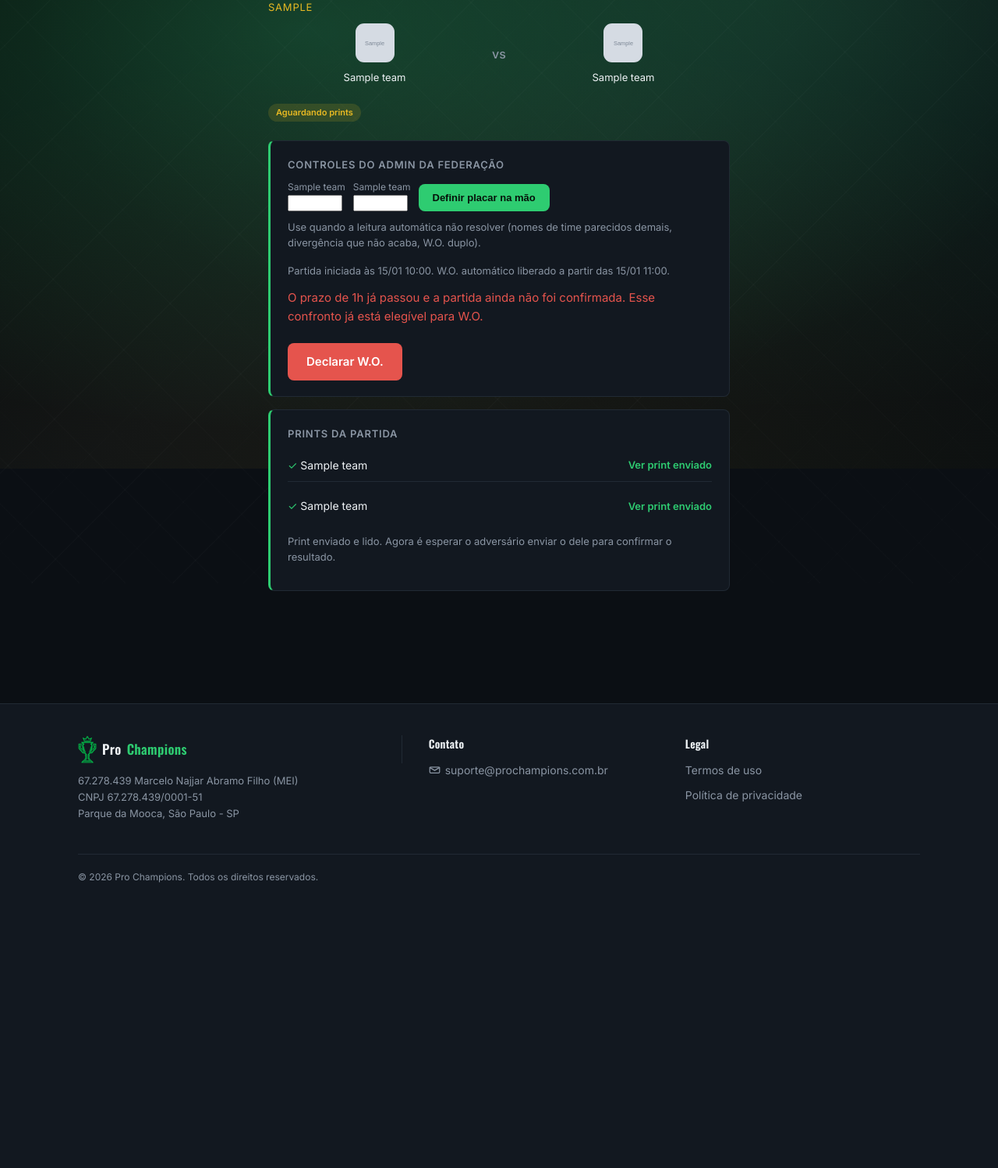
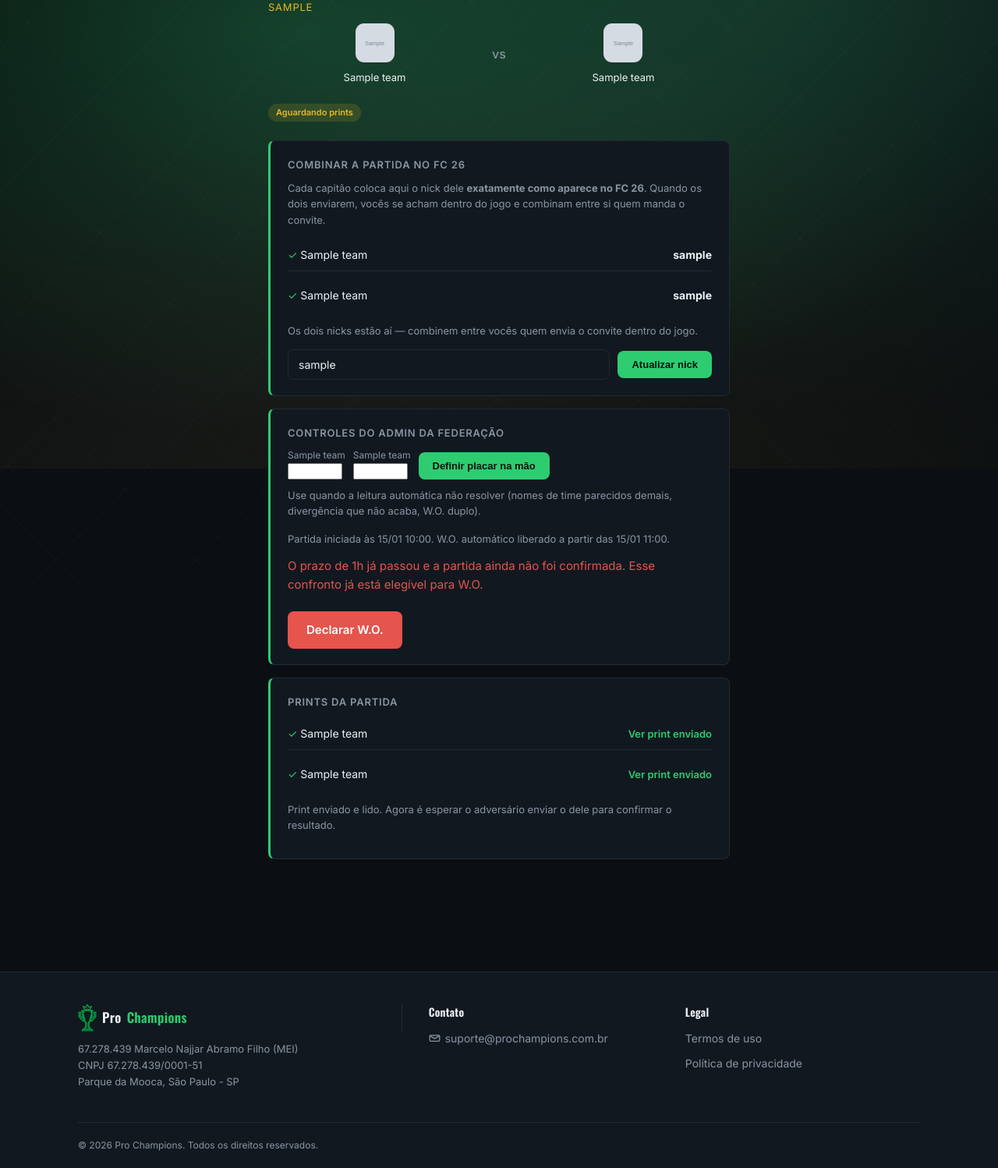
Before and after one commit to Celoabramo/pro-champions, a Flask app: page /campeonatos/1/confrontos/1 in a window 1280 px wide. Shown: the part 199-1697 px from the top of the page at 78% size. Before the commit the page ends 1331 px from the top, so only its background shows below. Run offline with Flask 3, Linux system fonts and the light colour scheme; a user stored in the database is signed in; tables that the repository leaves empty hold one stand-in row (values such as "Sample post"); grey boxes marked "Sample" are stand-in pictures; some libraries are stand-ins or nearby versions.

Commit message:
Adiciona nick do FC 26 na partida e corrige reembolso indevido do ultimo time
NICK DO FC 26 (pedido do organizador):
Na tela da partida, cada capitao publica o nick dele exatamente como
aparece no FC 26. Os dois times (e o admin da federacao) veem os dois
nicks e combinam entre si quem manda o convite dentro do jogo. E por
confronto, nao fixo no perfil, porque quem hospeda pode mudar de uma
partida pra outra. Visitante deslogado nao ve os nicks.

BUG GRAVE QUE EU MESMO INTRODUZI HOJE (achado na regressao):
o ultimo time a preencher a ultima vaga era SEMPRE recusado e
reembolsado - mas continuava marcado como pago e jogava assim mesmo.
Ou seja, todo campeonato perdia uma inscricao inteira (R$9 + taxa de
envio), virando prejuizo em vez de lucro. Causa: a checagem de lotacao
contava a propria inscricao sendo confirmada como vaga ja ocupada.
Agora ela e ignorada na conta.

Junto disso: time reembolsado continuava contando como inscrito, o que
deixava o torneio com mais times do que vagas e travava o chaveamento
(exatamente o problema que o reembolso deveria evitar). Agora quem foi
reembolsado sai de times_inscritos e da lista da tela.

Testado localmente: 4 times num torneio de 4 vagas sem nenhum
reembolso indevido; pagamento atrasado (botao e webhook) reembolsando
R$7,40 e ficando fora do torneio; chaveamento fechando certo com o
reembolsado fora; contador e lista da tela batendo; e o fluxo completo
do campeonato (inscricao, pagamento, chaveamento, print, placar
manual, final, premio e repasse) rodando de ponta a ponta com os nicks
preenchidos.

Co-Authored-By: Claude Opus 5 <noreply@anthropic.com>

```diff
--- a/app.py
+++ b/app.py
@@ -1190,7 +1190,7 @@ def detalhe_campeonato(torneio_id):
     )
 
 
-def _vagas_ocupadas(torneio):
+def _vagas_ocupadas(torneio, ignorar_inscricao_id=None):
     """Vagas que já não estão disponíveis: as pagas MAIS as com Pix gerado e
     ainda dentro do prazo de pagamento.
 
@@ -1198,13 +1198,22 @@ def _vagas_ocupadas(torneio):
     gerar Pix ao mesmo tempo num campeonato de 4 vagas — se 6 pagassem, o
     chaveamento nunca mais era gerado (ele exige o número exato de times) e
     o dinheiro dos que sobraram ficava preso. Pix vencido não segura vaga.
+
+    `ignorar_inscricao_id` tira uma inscrição da conta. É usado ao confirmar
+    um pagamento: a inscrição que está sendo paga já ocupa uma vaga como
+    "pendente", então sem ignorá-la o último time a completar o campeonato
+    via a própria vaga como se fosse de outro e era recusado (e reembolsado)
+    sem motivo nenhum.
     """
     agora = datetime.utcnow()
     return sum(
         1
         for i in torneio.inscricoes
-        if i.status == "pago"
-        or (i.status == "pendente" and i.pix_expira_em and i.pix_expira_em > agora)
+        if i.id != ignorar_inscricao_id
+        and (
+            i.status == "pago"
+            or (i.status == "pendente" and i.pix_expira_em and i.pix_expira_em > agora)
+        )
     )
 
 
@@ -1794,7 +1803,9 @@ def _motivo_para_recusar_vaga(inscricao):
     torneio = inscricao.torneio
     if torneio.status != "aberto":
         return "Esse campeonato não está mais com inscrições abertas."
-    if _vagas_ocupadas(torneio) >= torneio.max_times:
+    # Ignora a própria inscrição: ela já conta como vaga pendente, e sem isso
+    # o último time a fechar o campeonato seria recusado na própria vaga.
+    if _vagas_ocupadas(torneio, ignorar_inscricao_id=inscricao.id) >= torneio.max_times:
         return "As vagas desse campeonato foram preenchidas antes do seu pagamento cair."
     return None
 
@@ -2196,6 +2207,45 @@ def contestar_placar(torneio_id, confronto_id):
     db.session.commit()
 
     flash("Contestação enviada! O organizador foi avisado e o suporte vai revisar.", "sucesso")
+    return redirect(url_for("detalhe_confronto", torneio_id=torneio_id, confronto_id=confronto_id))
+
+
+@app.route("/campeonatos/<int:torneio_id>/confrontos/<int:confronto_id>/nick", methods=["POST"])
+@login_required
+@limiter.limit("20 per minute", methods=["POST"])
+def salvar_nick_fc(torneio_id, confronto_id):
+    """Capitão publica o nick dele no FC 26 pra essa partida.
+
+    Os dois times passam a ver os dois nicks e combinam entre eles quem
+    manda o convite dentro do jogo. O site não usa esse nome pra mais nada.
+    """
+    confronto = Confronto.query.get_or_404(confronto_id)
+    if confronto.torneio_id != torneio_id:
+        abort(404)
+
+    meu_lado = time_do_confronto(confronto, current_user)
+    meu_time = confronto.time1 if meu_lado == 1 else confronto.time2 if meu_lado == 2 else None
+    if not meu_time or current_user.id != meu_time.capitao_id:
+        flash("Só o capitão de um dos dois times pode informar o nick da partida.", "erro")
+        return redirect(url_for("detalhe_confronto", torneio_id=torneio_id, confronto_id=confronto_id))
+
+    if confronto.status in ("validado", "wo"):
+        flash("Essa partida já foi encerrada.", "erro")
+        return redirect(url_for("detalhe_confronto", torneio_id=torneio_id, confronto_id=confronto_id))
+
+    nick = request.form.get("nick_fc", "").strip()[:40]
+
+    if meu_lado == 1:
+        confronto.nick_fc_time1 = nick or None
+    else:
+        confronto.nick_fc_time2 = nick or None
+    db.session.commit()
+
+    flash(
+        f"Nick salvo! O {confronto.time2.nome if meu_lado == 1 else confronto.time1.nome} já consegue te achar no jogo."
+        if nick else "Nick removido.",
+        "sucesso",
+    )
     return redirect(url_for("detalhe_confronto", torneio_id=torneio_id, confronto_id=confronto_id))
 
 
@@ -2635,6 +2685,8 @@ def _garantir_colunas_novas():
         ("inscricoes", "reembolso_valor", "DOUBLE PRECISION"),
         ("inscricoes", "reembolso_transferencia_id", "VARCHAR(80)"),
         ("inscricoes", "reembolso_status", "VARCHAR(20)"),
+        ("confrontos", "nick_fc_time1", "VARCHAR(40)"),
+        ("confrontos", "nick_fc_time2", "VARCHAR(40)"),
     ]
     for tabela, coluna, tipo in colunas:
         try:
--- a/models.py
+++ b/models.py
@@ -234,12 +234,21 @@ class Torneio(db.Model):
 
     @property
     def times_inscritos(self):
-        """Só os times com inscrição paga — Pix pendente não conta vaga.
+        """Só os times que estão realmente disputando o campeonato.
+
+        Precisa ter pago (Pix pendente não segura vaga) e NÃO ter sido
+        reembolsado — quem pagou atrasado, depois das vagas acabarem, tem o
+        dinheiro devolvido e não entra na competição; sem esse filtro ele
+        continuaria contando como time inscrito e o chaveamento (que exige o
+        número exato de times) não fechava.
 
         `i.time` pode vir None se o time foi dissolvido depois de pago
         (capitão saiu e era o último membro) — filtra esses casos.
         """
-        return [i.time for i in self.inscricoes if i.status == "pago" and i.time is not None]
+        return [
+            i.time for i in self.inscricoes
+            if i.status == "pago" and i.time is not None and i.reembolso_status is None
+        ]
 
     def __repr__(self):
         return f"<Torneio {self.nome}>"
@@ -298,6 +307,14 @@ class Confronto(db.Model):
     # Nome do arquivo do print enviado por cada capitão (fica em static/prints/).
     print_time1 = db.Column(db.String(255), nullable=True)
     print_time2 = db.Column(db.String(255), nullable=True)
+
+    # Nick de cada capitão dentro do FC 26, do jeito exato que aparece no
+    # jogo. Serve só pros dois times se acharem lá dentro e combinarem quem
+    # manda o convite da partida — o site não usa esse nome pra nada mais.
+    # É por confronto (e não fixo no perfil) porque quem hospeda pode mudar
+    # de uma partida pra outra.
+    nick_fc_time1 = db.Column(db.String(40), nullable=True)
+    nick_fc_time2 = db.Column(db.String(40), nullable=True)
 
     # Leitura bruta (JSON) que a IA tirou do print de cada time, guardada
     # até os dois times enviarem pra dar pra comparar. leitura_timeN_ok é
--- a/templates/campeonato_detalhe.html
+++ b/templates/campeonato_detalhe.html
@@ -185,7 +185,7 @@
         <h2>Times inscritos ({{ torneio.times_inscritos|length }} / {{ torneio.max_times }})</h2>
         {% if torneio.times_inscritos %}
             <ul class="lista-membros lista-times-escudo">
-                {% for inscricao in torneio.inscricoes if inscricao.status == 'pago' and inscricao.time %}
+                {% for inscricao in torneio.inscricoes if inscricao.status == 'pago' and inscricao.time and not inscricao.reembolso_status %}
                     <li>
                         {{ macros.escudo_time(inscricao.time, 'escudo-time-pequeno') }}
                         <span>{{ inscricao.time.nome }} <span class="tag">[{{ inscricao.time.tag }}]</span></span>
--- a/templates/confronto_detalhe.html
+++ b/templates/confronto_detalhe.html
@@ -38,6 +38,55 @@
             {% else %}Validado{% endif %}
         </span>
     </div>
+
+    {% if (meu_lado or eh_organizador) and confronto.status not in ('validado', 'wo') %}
+        {% set meu_time_nick = confronto.time1 if meu_lado == 1 else confronto.time2 if meu_lado == 2 %}
+        {% set meu_nick = confronto.nick_fc_time1 if meu_lado == 1 else confronto.nick_fc_time2 if meu_lado == 2 %}
+        <div class="perfil-bloco">
+            <h2>Combinar a partida no FC 26</h2>
+            <p class="texto-fraco-pequeno" style="margin-bottom:14px;">
+                Cada capitão coloca aqui o nick dele <strong>exatamente como aparece no FC 26</strong>.
+                Quando os dois enviarem, vocês se acham dentro do jogo e combinam entre si quem manda o convite.
+            </p>
+
+            <div class="status-prints" style="margin-bottom:14px;">
+                <div class="status-print-item {{ 'enviado' if confronto.nick_fc_time1 }}">
+                    <span>{{ confronto.time1.nome }}</span>
+                    {% if confronto.nick_fc_time1 %}
+                        <strong>{{ confronto.nick_fc_time1 }}</strong>
+                    {% else %}
+                        <span class="texto-fraco-pequeno">Aguardando o nick</span>
+                    {% endif %}
+                </div>
+                <div class="status-print-item {{ 'enviado' if confronto.nick_fc_time2 }}">
+                    <span>{{ confronto.time2.nome }}</span>
+                    {% if confronto.nick_fc_time2 %}
+                        <strong>{{ confronto.nick_fc_time2 }}</strong>
+                    {% else %}
+                        <span class="texto-fraco-pequeno">Aguardando o nick</span>
+                    {% endif %}
+                </div>
+            </div>
+
+            {% if confronto.nick_fc_time1 and confronto.nick_fc_time2 %}
+                <p class="texto-fraco-pequeno" style="margin-bottom:14px;">
+                    Os dois nicks estão aí — combinem entre vocês quem envia o convite dentro do jogo.
+                </p>
+            {% endif %}
+
+            {% if meu_time_nick and current_user.id == meu_time_nick.capitao_id %}
+                <form method="POST" action="{{ url_for('salvar_nick_fc', torneio_id=confronto.torneio_id, confronto_id=confronto.id) }}"
+                      class="form-escudo">
+                    <input type="hidden" name="csrf_token" value="{{ csrf_token() }}">
+                    <input type="text" name="nick_fc" maxlength="40" value="{{ meu_nick or '' }}"
+                           placeholder="Seu nick igual está no FC 26" aria-label="Seu nick no FC 26" style="flex:1; min-width:160px;">
+                    <button type="submit" class="botao-principal-pequeno">{{ 'Atualizar nick' if meu_nick else 'Enviar nick' }}</button>
+                </form>
+            {% elif meu_lado %}
+                <p class="texto-fraco-pequeno">Só o capitão do seu time informa o nick da partida.</p>
+            {% endif %}
+        </div>
+    {% endif %}
 
     {% if confronto.status == 'validado' %}
         <p class="texto-fraco-pequeno" style="margin-top:8px;">
```
